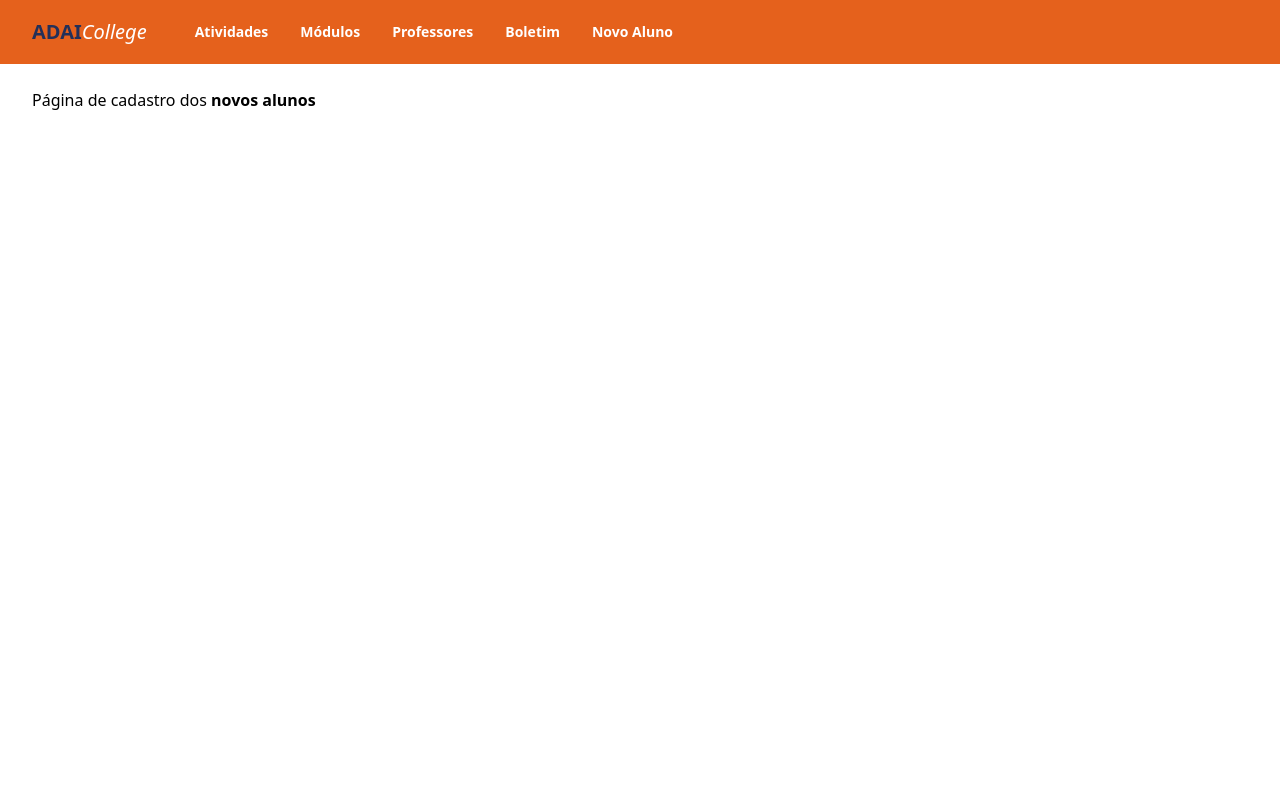
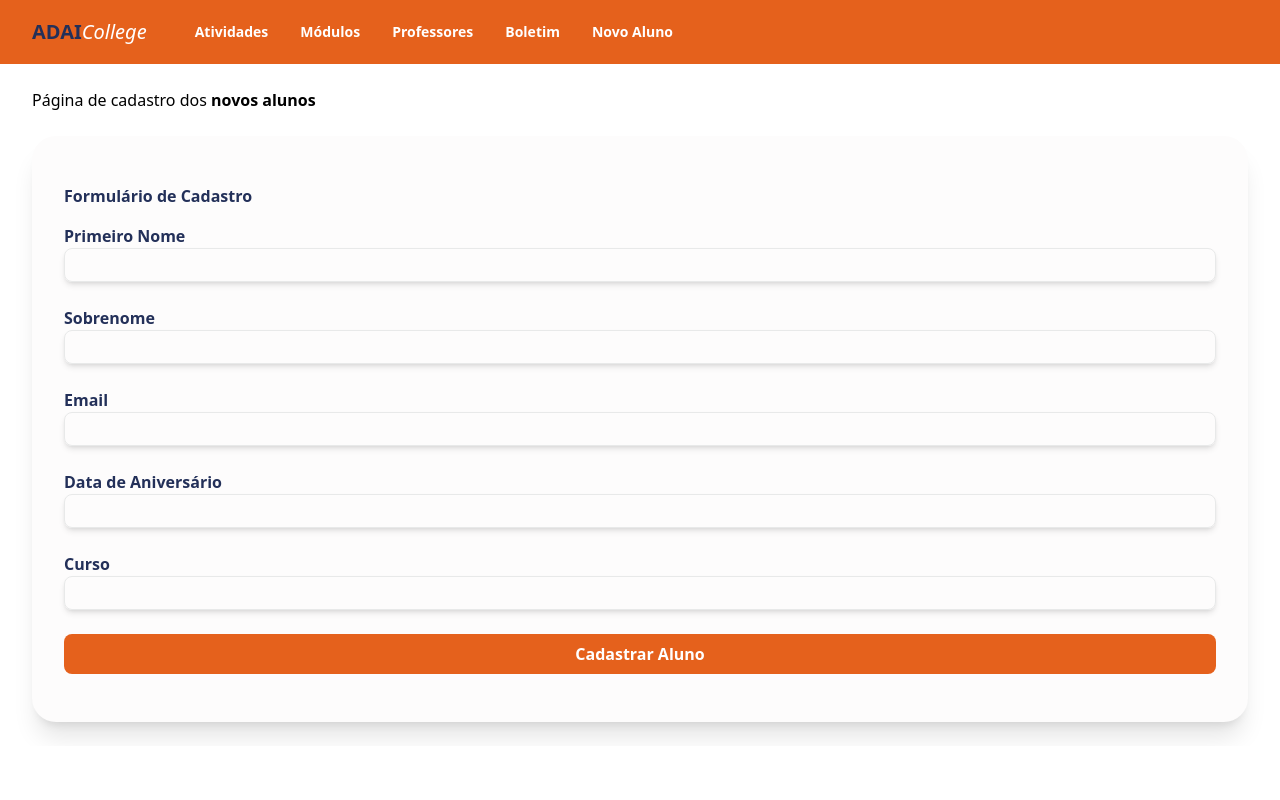
Before and after one commit to cantaruttim/studentPortalPages, a Next.js app: page /new-student in a window 1280 px wide. Shown: the top 800 px of the page. Built offline with nearby package versions, Linux system fonts and the light colour scheme.

Commit message:
create student

```diff
--- /dev/null
+++ b/src/app/(private)/components/FormCreateStudent.tsx
@@ -0,0 +1,146 @@
+
+import { useState } from "react";
+
+export default function FormCreateStudent() {
+    const [firstName, setFirstName] = useState("");
+    const [familyName, setFamilyName] = useState("");
+    const [email, setEmail] = useState("");
+    const [birthDate, setBirthDate] = useState("");
+    const [courseEnrolled, setCourseEnrolled] = useState("");
+
+    return (
+        <form className="grid gap-y-6" >
+
+            <fieldset className="grid">
+                <label className="text-[#233059] font-semibold" htmlFor="firstName">Primeiro Nome</label>
+                <input
+                    className="
+                        px-2
+                        py-1
+                        text-[#233059]
+                        border
+                        border-[#e8e9e9]
+                        focus:border-[#b1b2b2]
+                        hover:border-[#b1b2b2]
+                        outline-none
+                        shadow-md
+                        rounded-lg
+                    "
+                    name="firstName"
+                    id="firstName"
+                    type="text"
+                    value={firstName}
+                    onChange={(e) => setFirstName(e.target.value)}
+                />
+            </fieldset>
+
+            <fieldset className="grid">
+                <label className="text-[#233059] font-semibold" htmlFor="familyName">Sobrenome</label>
+                <input
+                    className="
+                        px-2
+                        py-1
+                        text-[#233059]
+                        border
+                        border-[#e8e9e9]
+                        focus:border-[#b1b2b2]
+                        hover:border-[#b1b2b2]
+                        outline-none
+                        shadow-md
+                        rounded-lg
+                    "
+                    name="familyName"
+                    id="familyName"
+                    type="text"
+                    value={familyName}
+                    onChange={(e) => setFamilyName(e.target.value)}
+                />
+            </fieldset>
+
+            <fieldset className="grid">
+                <label className="text-[#233059] font-semibold" htmlFor="email">Email</label>
+                <input
+                    className="
+                        px-2
+                        py-1
+                        text-[#233059]
+                        border
+                        border-[#e8e9e9]
+                        focus:border-[#b1b2b2]
+                        hover:border-[#b1b2b2]
+                        outline-none
+                        shadow-md
+                        rounded-lg
+                    "
+                    name="email"
+                    id="email"
+                    type="text"
+                    value={email}
+                    onChange={(e) => setEmail(e.target.value)}
+                />
+            </fieldset>
+
+            <fieldset className="grid">
+                <label className="text-[#233059] font-semibold" htmlFor="birthDate">Data de Aniversário</label>
+                <input
+                    className="
+                        px-2
+                        py-1
+                        text-[#233059]
+                        border
+                        border-[#e8e9e9]
+                        focus:border-[#b1b2b2]
+                        hover:border-[#b1b2b2]
+                        outline-none
+                        shadow-md
+                        rounded-lg
+                    "
+                    name="birthDate"
+                    id="birthDate"
+                    type="text"
+                    value={birthDate}
+                    onChange={(e) => setBirthDate(e.target.value)}
+                />
+            </fieldset>
+
+            <fieldset className="grid">
+                <label className="text-[#233059] font-semibold" htmlFor="courseEnrolled">Curso</label>
+                <input
+                    className="
+                        px-2
+                        py-1
+                        text-[#233059]
+                        border
+                        border-[#e8e9e9]
+                        focus:border-[#b1b2b2]
+                        hover:border-[#b1b2b2]
+                        outline-none
+                        shadow-md
+                        rounded-lg
+                    "
+                    name="courseEnrolled"
+                    id="courseEnrolled"
+                    type="text"
+                    value={courseEnrolled}
+                    onChange={(e) => setCourseEnrolled(e.target.value)}
+                />
+            </fieldset>
+
+
+            <button className="
+                py-2
+                bg-[#E5611C]
+                text-white
+                rounded-lg
+
+                font-semibold
+                cursor-pointer
+                transition-colors
+                hover:text-[#233059]
+            "
+            >
+                Cadastrar Aluno
+            </button>
+        </form>
+    );
+}
--- a/src/app/(private)/new-student/page.tsx
+++ b/src/app/(private)/new-student/page.tsx
@@ -1,9 +1,36 @@
+"use client";
+
+import FormCreateStudent from "../components/FormCreateStudent";
+
 export default function NewStudent() {
   return (
-    <div>
+
+    <>
       <p>
         Página de cadastro dos <strong>novos alunos</strong>
       </p>
-    </div>
+
+
+      <br />
+
+      <div className="
+          grid
+          gap-y-4
+          px-8
+          py-12
+          min-w-100
+          bg-[#fdfcfc] rounded-3xl shadow-xl
+        ">
+          <h2
+            className="font-bold text-[#233059]">
+              Formulário de Cadastro
+          </h2>
+
+          <FormCreateStudent />
+
+      </div>
+
+    </>
+
   );
 }
```
